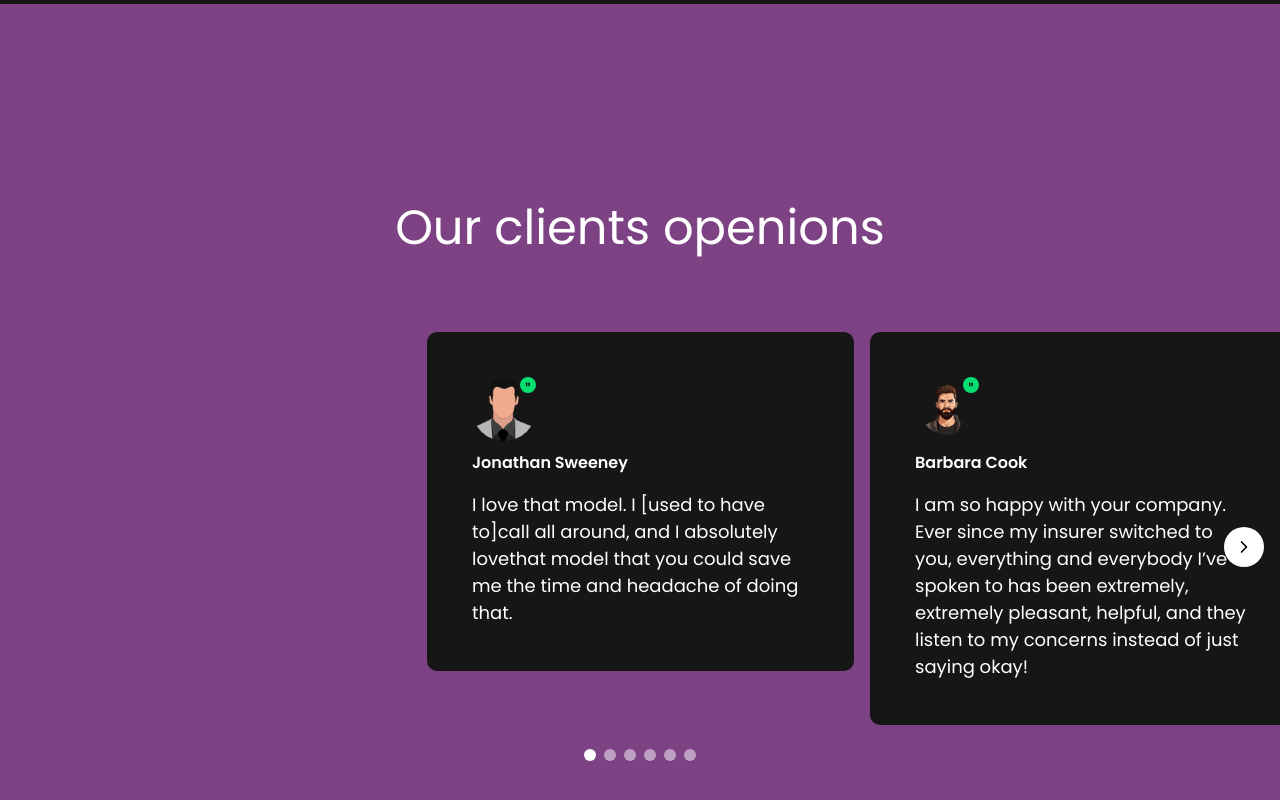
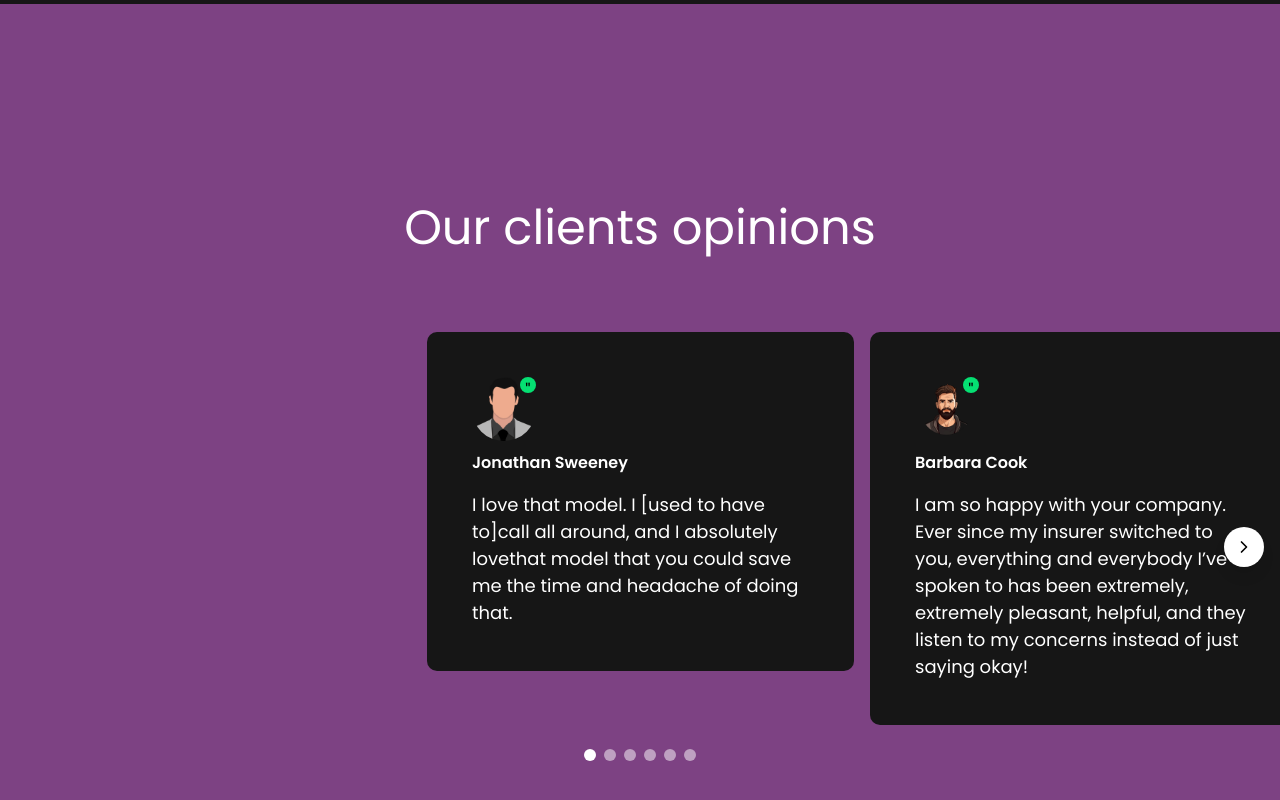
Before and after one commit to Mhamad-Raad/Naas-Project, a Next.js app: page / in a window 1280 px wide. Shown: the part 6175-6975 px from the top of the page. Built offline with nearby package versions, Linux system fonts and the light colour scheme.

Commit message:
fix spell

```diff
--- a/src/Components/Sections/Clients.js
+++ b/src/Components/Sections/Clients.js
@@ -3,7 +3,7 @@ import QuotesList from '../UI/QuotesList';
 const Clients = () => {
   return (
     <section className='w-full h-[1048px] bg-primary flex flex-col items-center mb-[400px] gap-20 overflow-hidden'>
-      <h2 className='text-white text-5xl mt-50'>Our clients openions</h2>
+      <h2 className='text-white text-5xl mt-50'>Our clients opinions</h2>
       <QuotesList />
     </section>
   );
```
